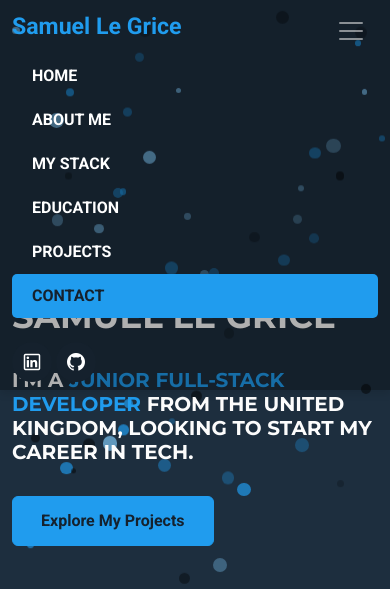
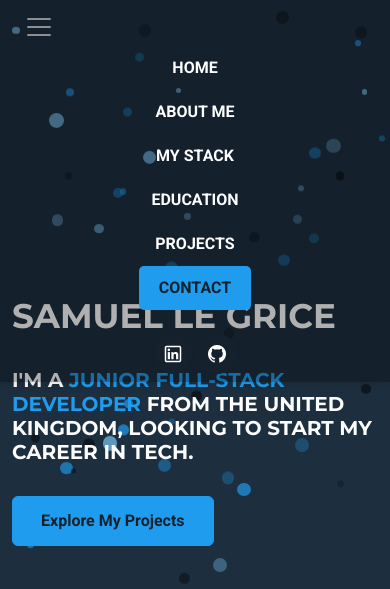
Before and after one commit to samuelLeGrice/Portfolio, a PHP site: page / in a window 390 px wide, after a click that opens the changed part. Shown: the top 589 px of the page. Run offline with PHP 8.4, Linux system fonts and the light colour scheme; some web fonts are replaced.

Commit message:
Update navbar styles for better visibility

```diff
--- a/assets/css/style.css
+++ b/assets/css/style.css
@@ -88,7 +88,7 @@ img {
 
 /* NAVBAR */
 .navbar {
-    background-color: rgba(0, 0, 0, 0.7); /* Darker background with slight transparency */
+    background-color: rgba(0, 0, 0, 0.9); /* Darker background with higher opacity */
     font-size: 1em;
     transition: background-color 0.3s ease;
     box-shadow: 0 4px 8px rgba(0, 0, 0, 0.1); /* Add shadow for depth */
@@ -151,6 +151,30 @@ img {
     /* CONTENT WRAPPER */
     #content-wrapper {
         padding-left: var(--sidbar-width);
+    }
+}
+
+@media (max-width: 991px) {
+    .navbar {
+        background-color: var(--color-base); /* Use base color for better theming */
+    }
+
+    .navbar-brand {
+        display: none;
+    }
+
+    .navbar-nav {
+        text-align: center;
+        width: 100%;
+    }
+
+    .navbar-nav .nav-item {
+        display: inline-block;
+        float: none;
+    }
+
+    .navbar-nav .nav-link {
+        display: inline-block;
     }
 }
 
--- a/index.html
+++ b/index.html
@@ -28,9 +28,8 @@
     <!-- NAVBAR -->
     <nav class="navbar navbar-expand-lg navbar-dark fixed-top">
         <div class="container flex-lg-column">
-            <a class="navbar-brand mx-lg-auto mb-lg-4" href="#">
-                <span class="h3 fw-bold d-block d-lg-none">Samuel Le Grice</span>
-                <img src="./assets/images/personal.jpeg" class="d-none d-lg-block rounded-circle" alt="">
+            <a class="navbar-brand mx-lg-auto mb-lg-4 d-none d-lg-block" href="#">
+                <img src="./assets/images/personal.jpeg" class="rounded-circle" alt="">
             </a>
 
             <button class="navbar-toggler" type="button" data-bs-toggle="collapse" data-bs-target="#navbarNav"
```
